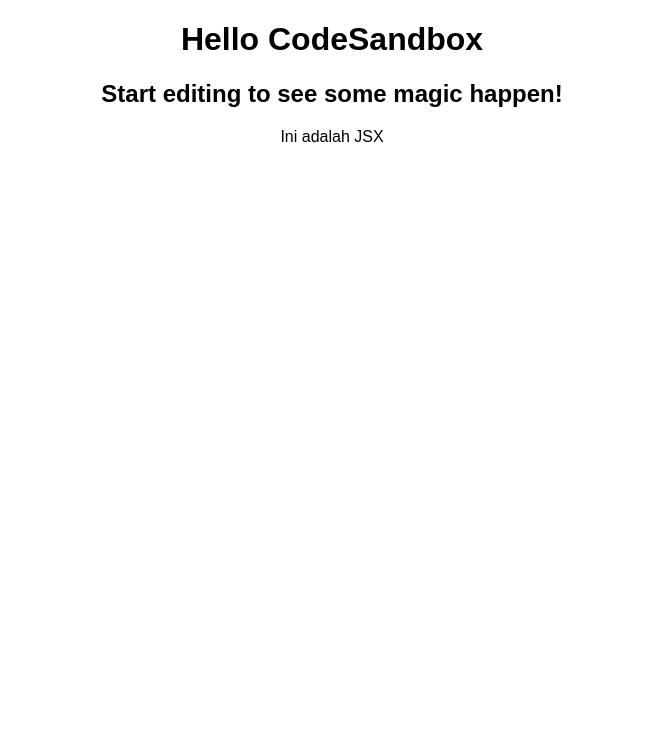
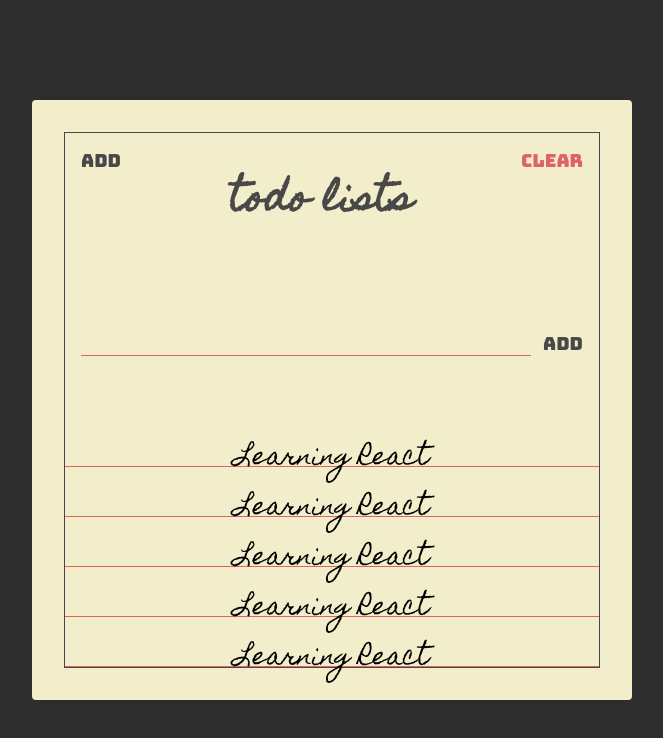
Before and after one commit to Pandoedo/React-TodoList, a React (Create React App) app: page / in a window 1280 px wide. Shown: the top 738 px of the page, without its empty margins (308-971 px from the left). Built offline with nearby package versions, Linux system fonts and the light colour scheme.

Commit message:
migrasi html ke css

```diff
--- a/public/index.html
+++ b/public/index.html
@@ -1,16 +1,28 @@
 <!DOCTYPE html>
 <html lang="en">
-
   <head>
-	<meta charset="utf-8">
-	<meta name="viewport" content="width=device-width, initial-scale=1, shrink-to-fit=no">
-	<meta name="theme-color" content="#000000">
+    <meta charset="utf-8" />
+    <meta
+      name="viewport"
+      content="width=device-width, initial-scale=1, shrink-to-fit=no"
+    />
+    <meta name="theme-color" content="#000000" />
     <!--
       manifest.json provides metadata used when your web app is added to the
       homescreen on Android. See https://developers.google.com/web/fundamentals/engage-and-retain/web-app-manifest/
     -->
-	<link rel="manifest" href="%PUBLIC_URL%/manifest.json">
-	<link rel="shortcut icon" href="%PUBLIC_URL%/favicon.ico">
+    <link rel="manifest" href="%PUBLIC_URL%/manifest.json" />
+    <link rel="shortcut icon" href="%PUBLIC_URL%/favicon.ico" />
+    <link rel="preconnect" href="https://fonts.gstatic.com" />
+    <link
+      href="https://fonts.googleapis.com/css2?family=Bungee&display=swap"
+      rel="stylesheet"
+    />
+    <link rel="preconnect" href="https://fonts.gstatic.com" />
+    <link
+      href="https://fonts.googleapis.com/css2?family=Bungee&family=Homemade+Apple&family=Open+Sans&display=swap"
+      rel="stylesheet"
+    />
     <!--
       Notice the use of %PUBLIC_URL% in the tags above.
       It will be replaced with the URL of the `public` folder during the build.
@@ -39,5 +51,4 @@
       To create a production bundle, use `npm run build` or `yarn build`.
     -->
   </body>
-
 </html>
--- a/src/App.js
+++ b/src/App.js
@@ -1,11 +1,41 @@
+import React from "react";
 import "./styles.css";
 
 export default function App() {
   return (
-    <div className="App">
-      <h1>Hello CodeSandbox</h1>
-      <h2>Start editing to see some magic happen!</h2>
-      <p>Ini adalah JSX</p>
+    <div className="container">
+      <div className="frame">
+        <section className="header">
+          <button className="header-btn main-black-color">Add</button>
+          <h1 className="header-title">Todo Lists</h1>
+          <button className="header-btn main-red-color">Clear</button>
+        </section>
+
+        <section className="add">
+          <form className="add-form">
+            <input type="text" className="add-input" />
+            <button className="add-btn main-black-color">Add</button>
+          </form>
+        </section>
+
+        <section className="todos">
+          <div className="todo">
+            <span className="todo-text">Learning React</span>
+          </div>
+          <div className="todo">
+            <span className="todo-text">Learning React</span>
+          </div>
+          <div className="todo">
+            <span className="todo-text">Learning React</span>
+          </div>
+          <div className="todo">
+            <span className="todo-text">Learning React</span>
+          </div>
+          <div className="todo">
+            <span className="todo-text">Learning React</span>
+          </div>
+        </section>
+      </div>
     </div>
   );
 }
--- a/src/styles.css
+++ b/src/styles.css
@@ -1,4 +1,143 @@
-.App {
-  font-family: sans-serif;
+* {
+  box-sizing: border-box;
+}
+
+:root {
+  --main-red-color: #e06262;
+  --main-black-color: #484848;
+}
+
+.main-red-color {
+  color: var(--main-red-color);
+}
+
+.main-black-color {
+  color: var(--main-black-color);
+}
+
+html {
+  font-size: 10px;
+}
+
+body {
+  display: flex;
+  justify-content: center;
+  align-content: center;
+  align-items: center;
+  background-color: #2d2d2d;
+  height: 100vh;
+}
+
+body,
+html {
+  margin: 0;
+  padding: 0;
+  font-family: -apple-system, BlinkMacSystemFont, "Segoe UI", Roboto, Oxygen,
+    Ubuntu, Cantarell, "Open Sans", "Helvetica Neue", sans-serif;
+}
+
+.container {
+  width: 600px;
+  height: 600px;
+  background-color: #f2eecb;
+  border-radius: 4px;
+  padding: 32px;
+}
+
+.frame {
+  border: 1px solid var(--main-black-color);
+  height: 100%;
+  display: flex;
+  flex-direction: column;
+  justify-content: space-between;
+}
+
+.header {
+  display: flex;
+  align-items: flex-start;
+}
+
+.header-title {
+  flex: 1;
+  font-size: 3.6rem;
   text-align: center;
+  color: var(--main-black-color);
+  font-family: "Homemade Apple", sans-serif;
+  text-transform: lowercase;
 }
+
+.header-btn {
+  font-size: 1.8rem;
+  font-family: "Bungee", sans-serif;
+  padding: 16px;
+  cursor: pointer;
+  background: unset;
+  border: unset;
+  outline: unset;
+}
+
+.header-btn.main-red-color:active {
+  text-shadow: 1px 1px 2px var(--main-red-color);
+}
+
+.header-btn.main-black-color:active {
+  text-shadow: 1px 1px 2px var(--main-black-color);
+}
+
+.add {
+  padding: 16px;
+}
+
+.add-form {
+  display: flex;
+  align-items: flex-start;
+}
+
+.add-input {
+  background: unset;
+  border: unset;
+  padding: 0 64px;
+  flex: 1;
+  border-bottom: 1px solid var(--main-red-color);
+  outline: unset;
+  font-family: "Homemade Apple", sans-serif;
+  font-size: 16px;
+  text-transform: lowercase;
+}
+
+.add-btn {
+  font-size: 1.8rem;
+  font-family: "Bungee", sans-serif;
+  padding: 12px;
+  padding-right: unset;
+  cursor: pointer;
+  background: unset;
+  border: unset;
+  outline: unset;
+}
+
+.add-btn.main-black-color:active {
+  text-shadow: 1px 1px 2px var(--main-black-color);
+}
+
+.todos {
+  display: flex;
+  flex-direction: column;
+}
+
+.todo {
+  position: relative;
+  flex: auto;
+  text-align: center;
+  min-height: 34px;
+  margin: 16px 0 0;
+  font-family: "Homemade Apple", sans-serif;
+  font-size: 24px;
+  border-bottom: 1px solid var(--main-red-color);
+}
+
+.todo-text {
+  position: absolute;
+  left: 50%;
+  transform: translate(-50%);
+}
```
Also changed, not shown: package.json (+9 -4 lines). Lines whose indentation alone changed are shown as unchanged.
